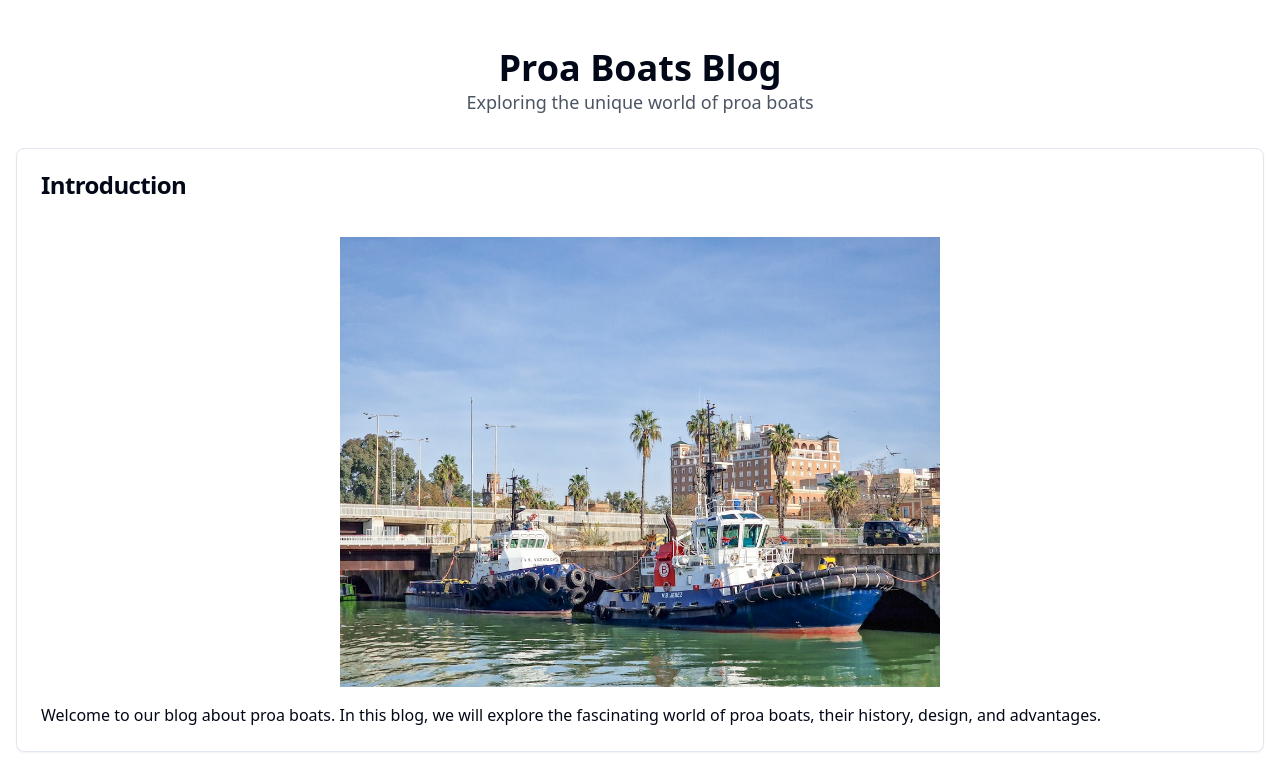
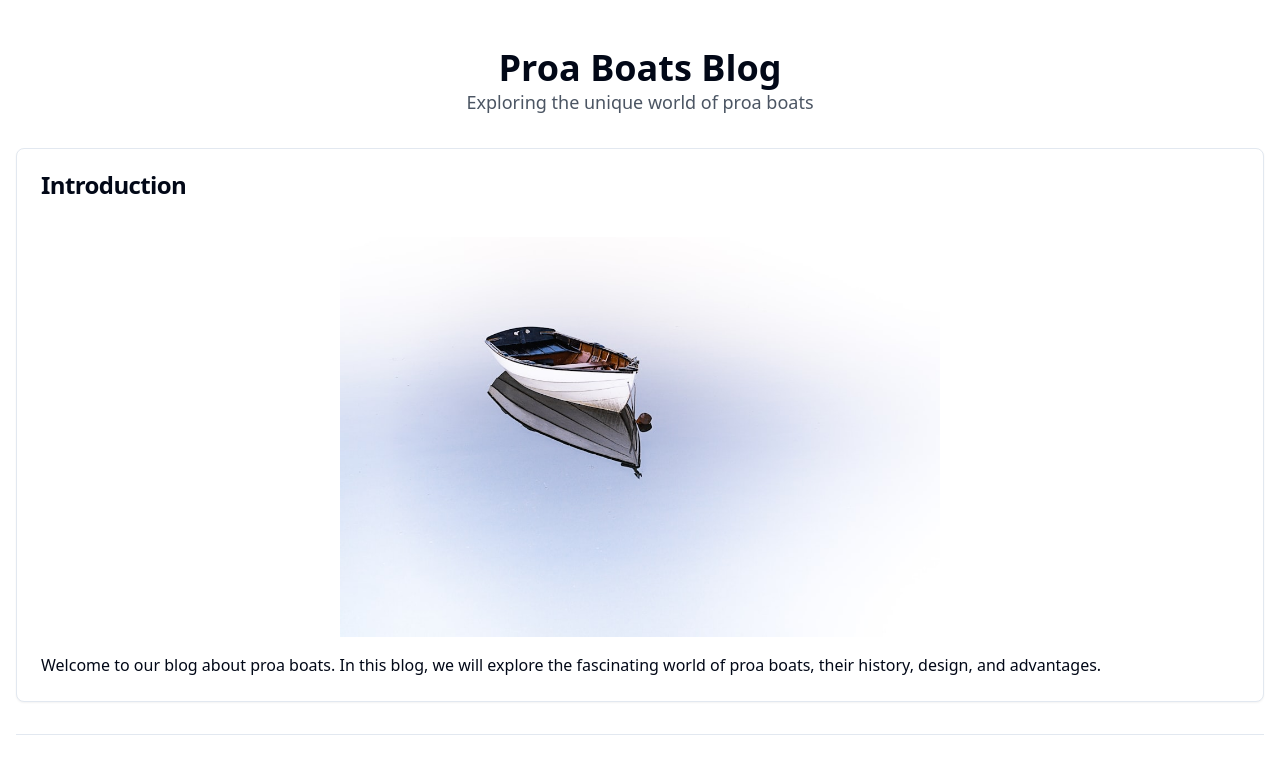
Before and after one commit to GPT-Engineer-App-Dev/proa-blog, a React (Vite) app: page / in a window 1280 px wide. Shown: the top 765 px of the page. Built offline with nearby package versions, Linux system fonts and the light colour scheme.

Commit message:
Re-attempt 3: Added pictures of proa boats in the introduction and history sections of the blog.

```diff
--- a/src/pages/Index.jsx
+++ b/src/pages/Index.jsx
@@ -17,7 +17,7 @@ const Index = () => {
               <CardTitle>Introduction</CardTitle>
             </CardHeader>
             <CardContent>
-              <Image src="/images/proa_boat_intro.jpg" alt="Proa Boat Introduction" width={600} height={400} className="my-4 mx-auto" />
+              <img src="/images/proa_boat_intro.jpg" alt="Proa Boat Introduction" width={600} height={400} className="my-4 mx-auto" />
               <p>
                 Welcome to our blog about proa boats. In this blog, we will explore the fascinating world of proa boats, their history, design, and advantages.
               </p>
@@ -31,7 +31,7 @@ const Index = () => {
               <CardTitle>History</CardTitle>
             </CardHeader>
             <CardContent>
-              <Image src="/images/proa_boat_history.jpg" alt="Proa Boat History" width={600} height={400} className="my-4 mx-auto" />
+              <img src="/images/proa_boat_history.jpg" alt="Proa Boat History" width={600} height={400} className="my-4 mx-auto" />
               <p>
                 Proa boats have a rich history that dates back centuries. They were originally used by the Austronesian people for long-distance voyaging across the Pacific Ocean.
               </p>
```
Also changed, not shown: public/images/proa_boat_intro.jpg, 1 other file (tests, documents, lock files or other folders).
